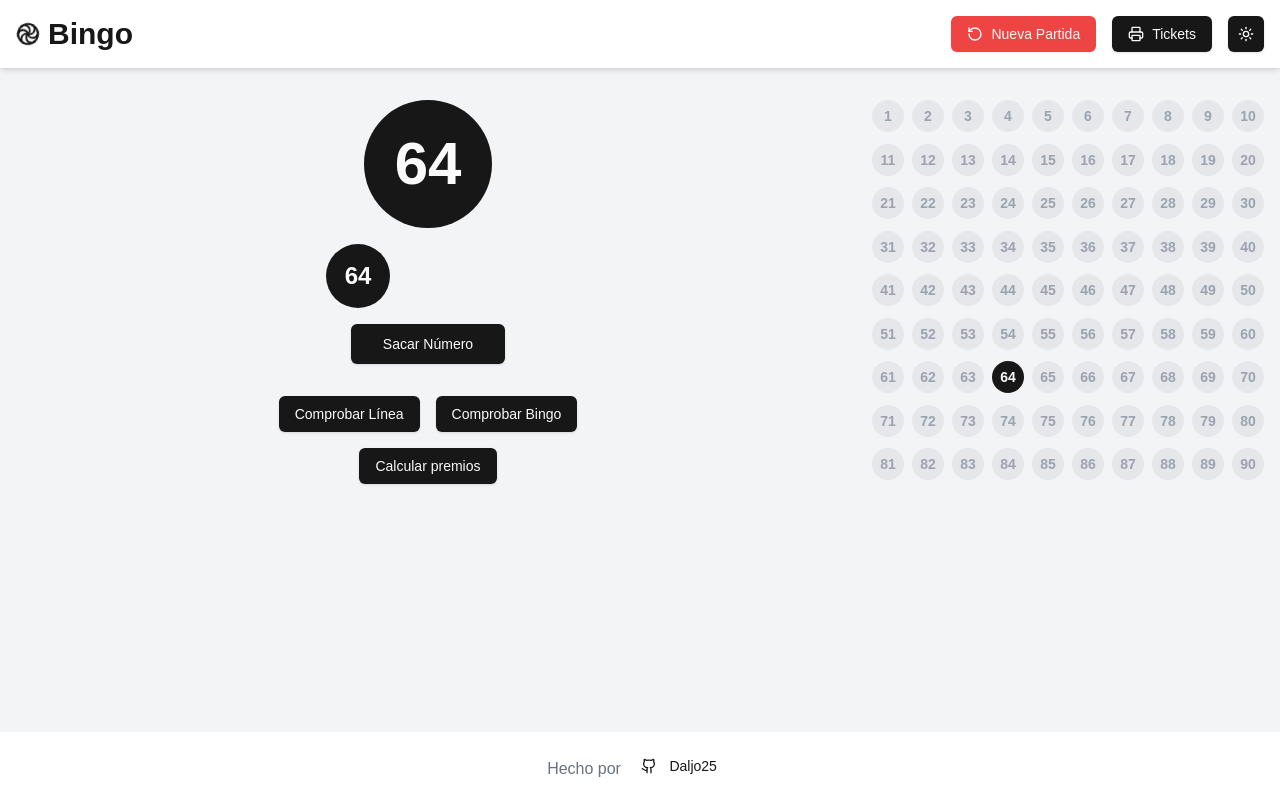
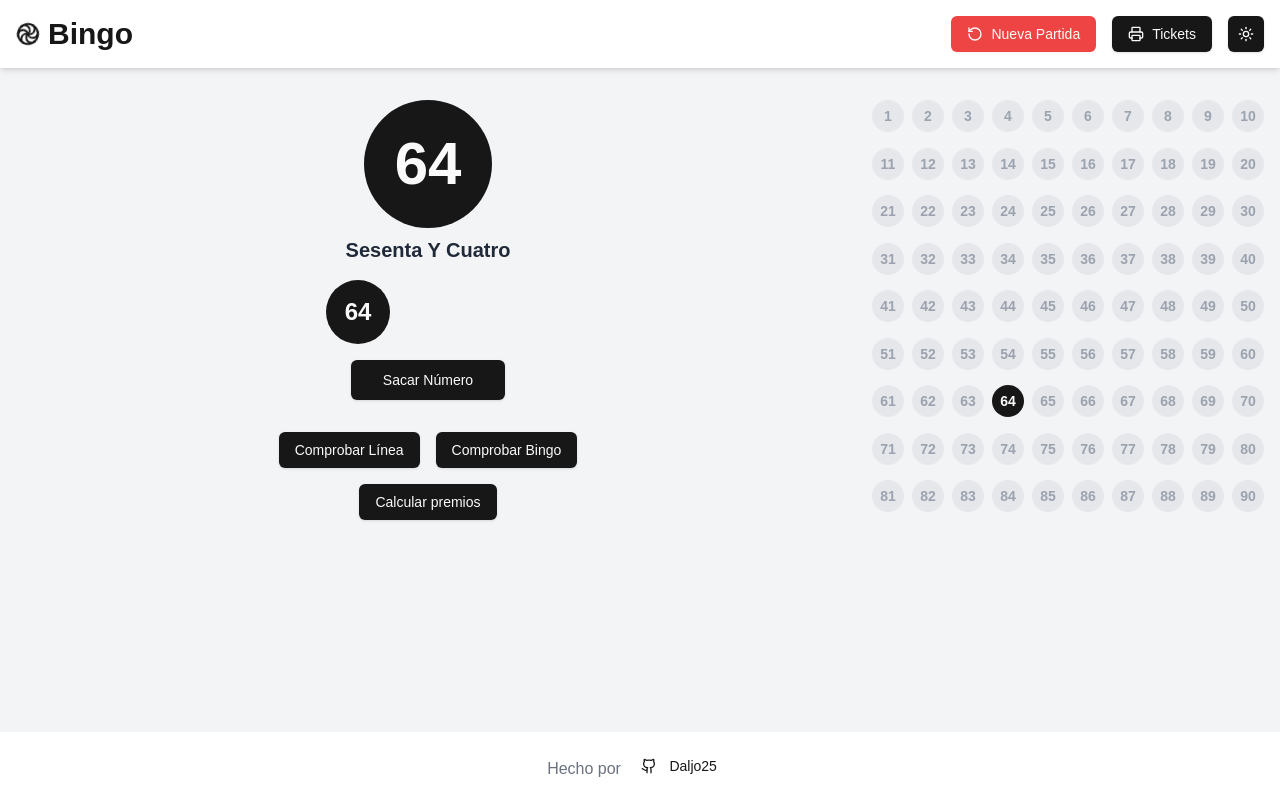
Before and after one commit to daljo25/BingoApp, a Next.js app: page / in a window 1280 px wide. Both pictures are taken after a click on the button "Sacar Número". Built offline with nearby package versions, Linux system fonts and the light colour scheme.

Commit message:
agrega componente NumberText para mostrar el número en palabras y actualiza MainBoard para incluirlo

```diff
--- a/components/MainBoard.tsx
+++ b/components/MainBoard.tsx
@@ -1,5 +1,6 @@
 import { Button } from "@/components/ui/button"
 import NumberBall from "@/components/NumberBall"
+import NumberText from "@/components/NumberText"
 import { useEffect } from "react"
 import { motion, AnimatePresence } from "framer-motion"
 
@@ -26,9 +27,12 @@ export default function MainBoard({ lastNumber, lastThreeNumbers, onDrawNumber }
 
   return (
     <div className="text-center mb-8">
-      <div className="mb-4 flex justify-center">
+      <div className="mb-4 flex flex-col items-center">
         {lastNumber ? (
+          <>
           <NumberBall number={lastNumber} size="lg" animate={true} />
+          <NumberText number={lastNumber} />
+        </>
         ) : (
           <div className="w-32 h-32 flex items-center justify-center text-6xl font-bold">?</div>
         )}
--- /dev/null
+++ b/components/NumberText.tsx
@@ -0,0 +1,17 @@
+import { numberWords } from "@/lib/numbers"
+
+interface NumberTextProps {
+  number: number | undefined
+}
+
+export default function NumberText({ number }: NumberTextProps) {
+  if (number === undefined) return null;
+
+  const word = numberWords[number];
+
+  return (
+    <div className="text-xl font-semibold mt-2 capitalize">
+      {word}
+    </div>
+  );
+}
--- /dev/null
+++ b/lib/numbers.ts
@@ -0,0 +1,20 @@
+export const numberWords: { [key: number]: string } = {
+    1: "uno", 2: "dos", 3: "tres", 4: "cuatro", 5: "cinco",
+    6: "seis", 7: "siete", 8: "ocho", 9: "nueve", 10: "diez",
+    11: "once", 12: "doce", 13: "trece", 14: "catorce", 15: "quince",
+    16: "dieciséis", 17: "diecisiete", 18: "dieciocho", 19: "diecinueve", 20: "veinte",
+    21: "veintiuno", 22: "veintidós", 23: "veintitrés", 24: "veinticuatro", 25: "veinticinco",
+    26: "veintiséis", 27: "veintisiete", 28: "veintiocho", 29: "veintinueve", 30: "treinta",
+    31: "treinta y uno", 32: "treinta y dos", 33: "treinta y tres", 34: "treinta y cuatro", 35: "treinta y cinco",
+    36: "treinta y seis", 37: "treinta y siete", 38: "treinta y ocho", 39: "treinta y nueve", 40: "cuarenta",
+    41: "cuarenta y uno", 42: "cuarenta y dos", 43: "cuarenta y tres", 44: "cuarenta y cuatro", 45: "cuarenta y cinco",
+    46: "cuarenta y seis", 47: "cuarenta y siete", 48: "cuarenta y ocho", 49: "cuarenta y nueve", 50: "cincuenta",
+    51: "cincuenta y uno", 52: "cincuenta y dos", 53: "cincuenta y tres", 54: "cincuenta y cuatro", 55: "cincuenta y cinco",
+    56: "cincuenta y seis", 57: "cincuenta y siete", 58: "cincuenta y ocho", 59: "cincuenta y nueve", 60: "sesenta",
+    61: "sesenta y uno", 62: "sesenta y dos", 63: "sesenta y tres", 64: "sesenta y cuatro", 65: "sesenta y cinco",
+    66: "sesenta y seis", 67: "sesenta y siete", 68: "sesenta y ocho", 69: "sesenta y nueve", 70: "setenta",
+    71: "setenta y uno", 72: "setenta y dos", 73: "setenta y tres", 74: "setenta y cuatro", 75: "setenta y cinco",
+    76: "setenta y seis", 77: "setenta y siete", 78: "setenta y ocho", 79: "setenta y nueve", 80: "ochenta",
+    81: "ochenta y uno", 82: "ochenta y dos", 83: "ochenta y tres", 84: "ochenta y cuatro", 85: "ochenta y cinco",
+    86: "ochenta y seis", 87: "ochenta y siete", 88: "ochenta y ocho", 89: "ochenta y nueve", 90: "noventa"
+};
```
